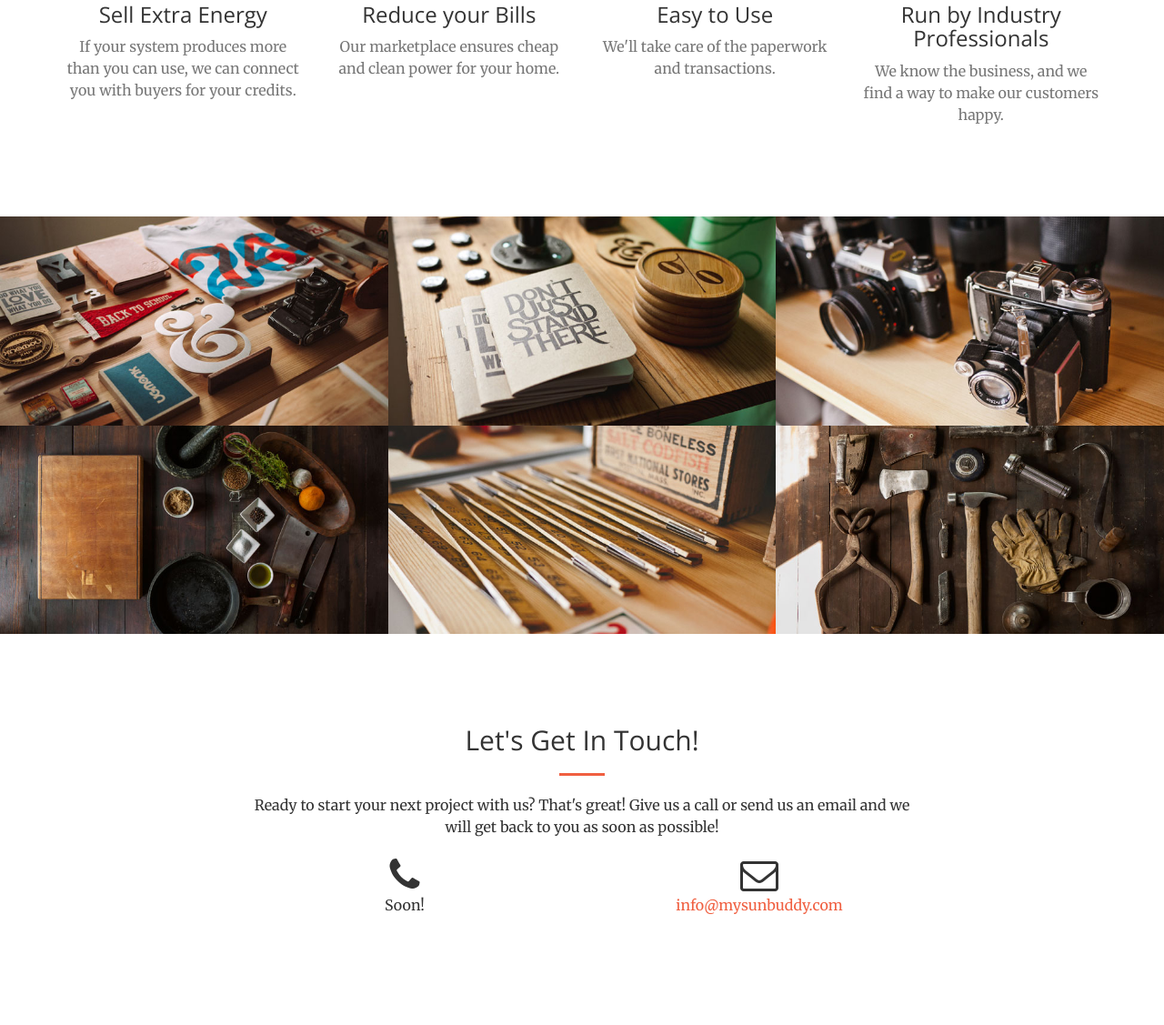
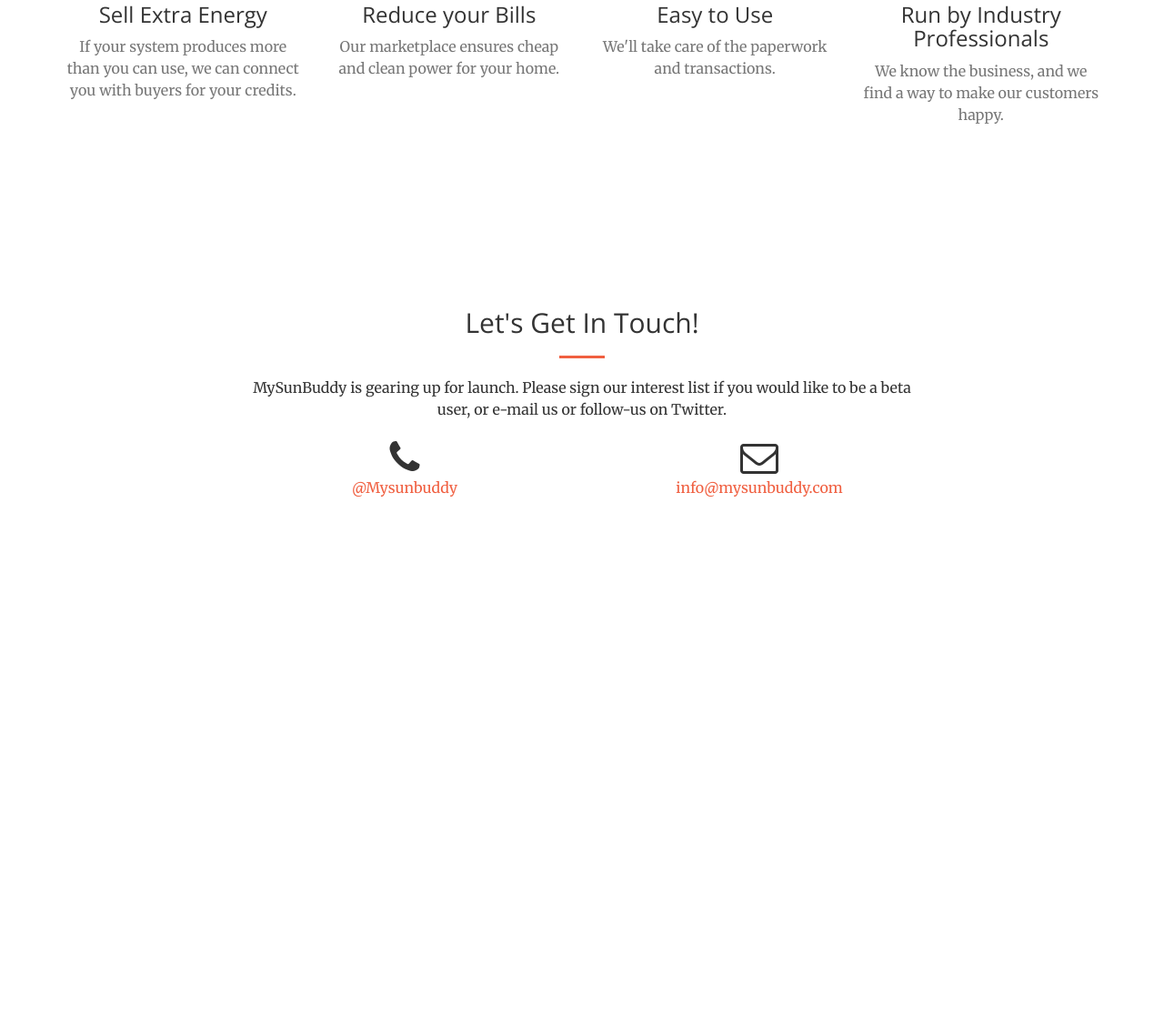
Before and after one commit to kathryn0628/mysunbuddy, a Python web app: template templates/index.html in a window 1280 px wide. Shown: the part 1487-2614 px from the top of the page at 91% size. After the commit the page ends 2033 px from the top, so only its background shows below. Run offline with Jinja, Linux system fonts and the light colour scheme; the template is opened without the code that fills it, so the values that code supplies are empty.

Commit message:
Updated copy, removed portfolio section, contact

```diff
--- a/templates/index.html
+++ b/templates/index.html
@@ -9,7 +9,7 @@
     <meta name="description" content="">
     <meta name="author" content="">
 
-    <title>Creative - Start Bootstrap Theme</title>
+    <title>MySunBuddy</title>
 
     <!-- Bootstrap Core CSS -->
     <link rel="stylesheet" href="/css/bootstrap.min.css" type="text/css">
@@ -59,9 +59,6 @@
                         <a class="page-scroll" href="#services">Services</a>
                     </li>
                     <li>
-                        <a class="page-scroll" href="#portfolio">Reviews</a>
-                    </li>
-                    <li>
                         <a class="page-scroll" href="#contact">Contact</a>
                     </li>
                 </ul>
@@ -78,6 +75,7 @@
                 <hr>
                 <p>We are a marketplace for solar energy.</p>
                 <a href="#about" class="btn btn-primary btn-xl page-scroll">Find Out More</a>
+                <a href = "https://docs.google.com/forms/d/1TtdwFeO8MAWwEipusg1sh1lzn6Qh4156Fdq_veDr2s4/viewform?usp=send_form" class="btn btn-primary btn-xl page-scroll">Sign Up For Our Interest List</a>
             </div>
         </div>
     </header>
@@ -138,114 +136,17 @@
         </div>
     </section>
 
-    <section class="no-padding" id="portfolio">
-        <div class="container-fluid">
-            <div class="row no-gutter">
-                <div class="col-lg-4 col-sm-6">
-                    <a href="#" class="portfolio-box">
-                        <img src="img/portfolio/1.jpg" class="img-responsive" alt="">
-                        <div class="portfolio-box-caption">
-                            <div class="portfolio-box-caption-content">
-                                <div class="project-category text-faded">
-                                    Category
-                                </div>
-                                <div class="project-name">
-                                    Project Name
-                                </div>
-                            </div>
-                        </div>
-                    </a>
-                </div>
-                <div class="col-lg-4 col-sm-6">
-                    <a href="#" class="portfolio-box">
-                        <img src="img/portfolio/2.jpg" class="img-responsive" alt="">
-                        <div class="portfolio-box-caption">
-                            <div class="portfolio-box-caption-content">
-                                <div class="project-category text-faded">
-                                    Category
-                                </div>
-                                <div class="project-name">
-                                    Project Name
-                                </div>
-                            </div>
-                        </div>
-                    </a>
-                </div>
-                <div class="col-lg-4 col-sm-6">
-                    <a href="#" class="portfolio-box">
-                        <img src="img/portfolio/3.jpg" class="img-responsive" alt="">
-                        <div class="portfolio-box-caption">
-                            <div class="portfolio-box-caption-content">
-                                <div class="project-category text-faded">
-                                    Category
-                                </div>
-                                <div class="project-name">
-                                    Project Name
-                                </div>
-                            </div>
-                        </div>
-                    </a>
-                </div>
-                <div class="col-lg-4 col-sm-6">
-                    <a href="#" class="portfolio-box">
-                        <img src="img/portfolio/4.jpg" class="img-responsive" alt="">
-                        <div class="portfolio-box-caption">
-                            <div class="portfolio-box-caption-content">
-                                <div class="project-category text-faded">
-                                    Category
-                                </div>
-                                <div class="project-name">
-                                    Project Name
-                                </div>
-                            </div>
-                        </div>
-                    </a>
-                </div>
-                <div class="col-lg-4 col-sm-6">
-                    <a href="#" class="portfolio-box">
-                        <img src="img/portfolio/5.jpg" class="img-responsive" alt="">
-                        <div class="portfolio-box-caption">
-                            <div class="portfolio-box-caption-content">
-                                <div class="project-category text-faded">
-                                    Category
-                                </div>
-                                <div class="project-name">
-                                    Project Name
-                                </div>
-                            </div>
-                        </div>
-                    </a>
-                </div>
-                <div class="col-lg-4 col-sm-6">
-                    <a href="#" class="portfolio-box">
-                        <img src="img/portfolio/6.jpg" class="img-responsive" alt="">
-                        <div class="portfolio-box-caption">
-                            <div class="portfolio-box-caption-content">
-                                <div class="project-category text-faded">
-                                    Category
-                                </div>
-                                <div class="project-name">
-                                    Project Name
-                                </div>
-                            </div>
-                        </div>
-                    </a>
-                </div>
-            </div>
-        </div>
-    </section>
-
     <section id="contact">
         <div class="container">
             <div class="row">
                 <div class="col-lg-8 col-lg-offset-2 text-center">
                     <h2 class="section-heading">Let's Get In Touch!</h2>
                     <hr class="primary">
-                    <p>Ready to start your next project with us? That's great! Give us a call or send us an email and we will get back to you as soon as possible!</p>
+                    <p>MySunBuddy is gearing up for launch. Please sign our interest list if you would like to be a beta user, or e-mail us or follow-us on Twitter.</p>
                 </div>
                 <div class="col-lg-4 col-lg-offset-2 text-center">
                     <i class="fa fa-phone fa-3x wow bounceIn"></i>
-                    <p>Soon!</p>
+                    <p> <a href="www.twitter.com/mysunbuddy">@Mysunbuddy</a></p>
                 </div>
                 <div class="col-lg-4 text-center">
                     <i class="fa fa-envelope-o fa-3x wow bounceIn" data-wow-delay=".1s"></i>
```
